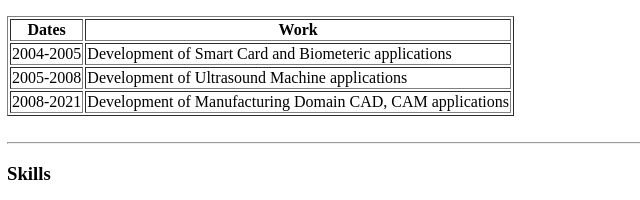
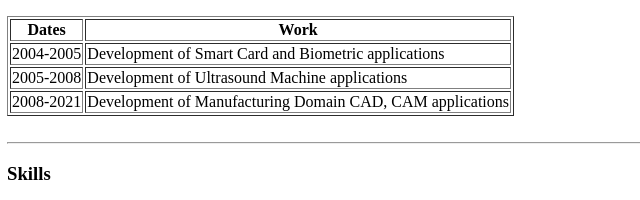
Before and after one commit to amitgpatil/learn, a plain HTML site: page index.html in a window 1280 px wide. Shown: the part 465-665 px from the top of the page, 1-641 px from the left. Drawn offline with Linux system fonts and the light colour scheme.

Commit message:
Update index.html
Spellings corrected

```diff
--- a/index.html
+++ b/index.html
@@ -45,7 +45,7 @@
     <tbody>
       <tr>
         <td>2004-2005</td>
-        <td>Development of Smart Card and Biometeric applications</td>
+        <td>Development of Smart Card and Biometric applications</td>
       </tr>
       <tr>
         <td>2005-2008</td>
```
